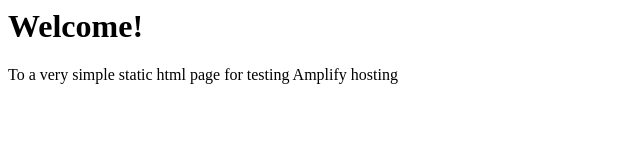
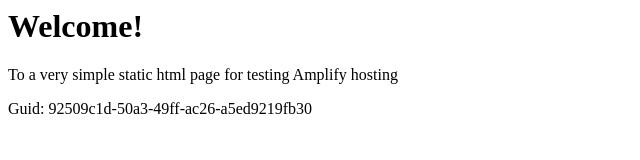
Before and after one commit to aws-aemilia-dub/Github-PR-Commit-Integration-Test-DoNotTouch-v1-preprod-eu-west-1, a website: page src/index.html in a window 1280 px wide. Shown: the whole page, without its empty margins (0-640 px from the left). Drawn offline with Linux system fonts and the light colour scheme.

Commit message:
commit from integ tests

```diff
--- a/src/index.html
+++ b/src/index.html
@@ -1,3 +1,5 @@
+
+
 <html lang="en">
 
 <head>
@@ -10,6 +12,6 @@
 <body>
     <h1>Welcome!</h1>
     <p>To a very simple static html page for testing Amplify hosting</p>
-</body>
+    <p>Guid: 92509c1d-50a3-49ff-ac26-a5ed9219fb30</p></body>
 
 </html>
```
